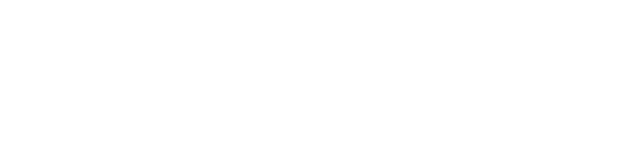
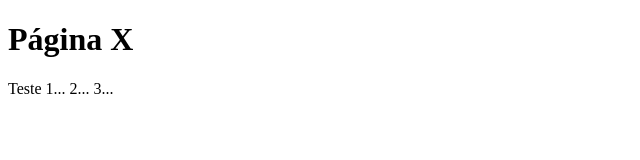
Before and after one commit to MarquesRJ/Projeto-JS, a plain HTML site: page index.html in a window 1280 px wide. Shown: the whole page, without its empty margins (0-640 px from the left). Drawn offline with Linux system fonts and the light colour scheme.

Commit message:
Commit test

```diff
--- a/index.html
+++ b/index.html
@@ -1,9 +1,17 @@
 <!DOCTYPE html>
 
 <html>
-    <head>
 
+<head>
 
-     <div></div>
-    </head>
+    <h1>Página X </h1>
+    <p>Teste 1... 2... 3...</p>
+
+    <div></div>
+</head>
+
+<body>
+
+</body>
+
 </html>
```
